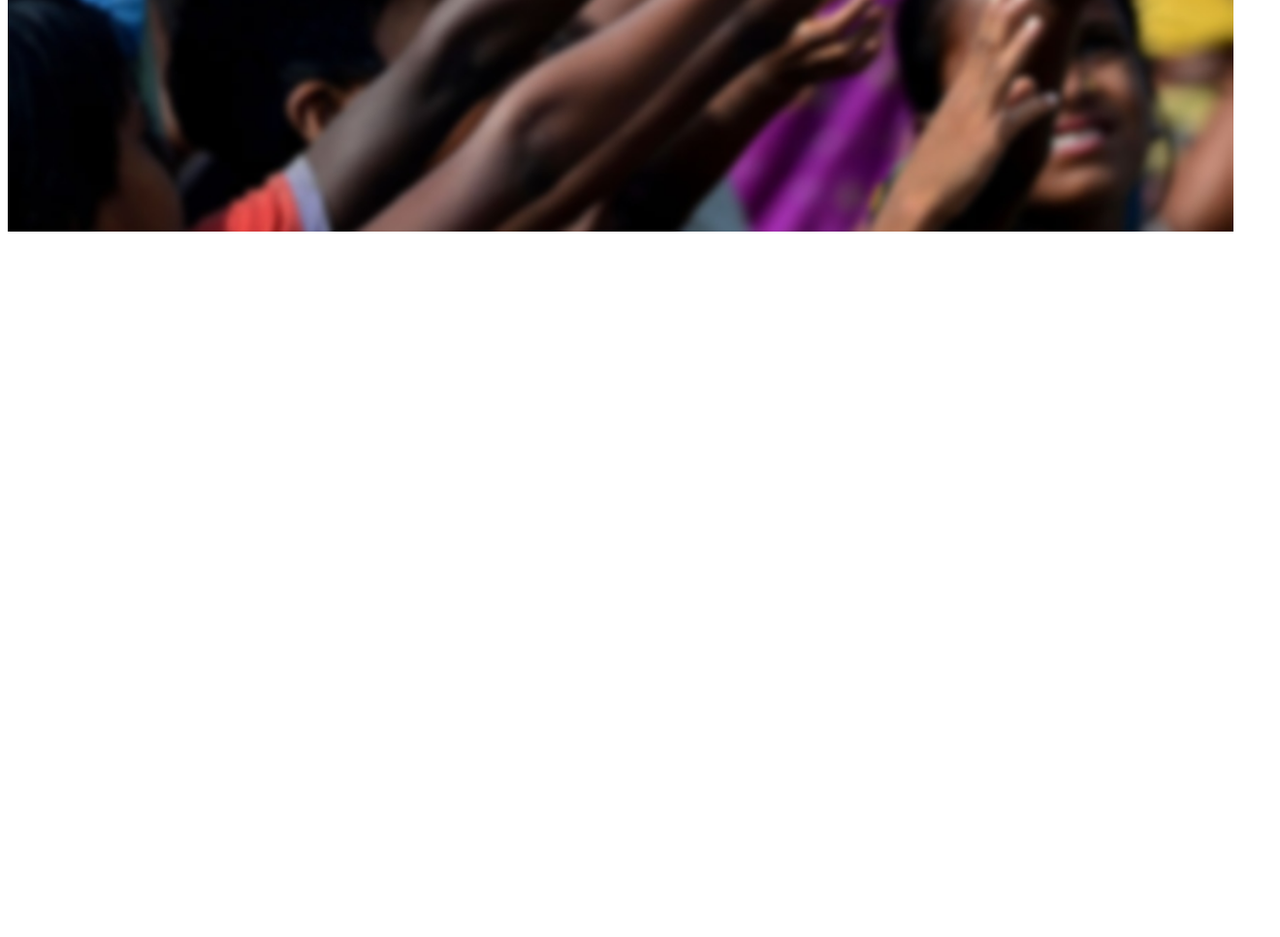
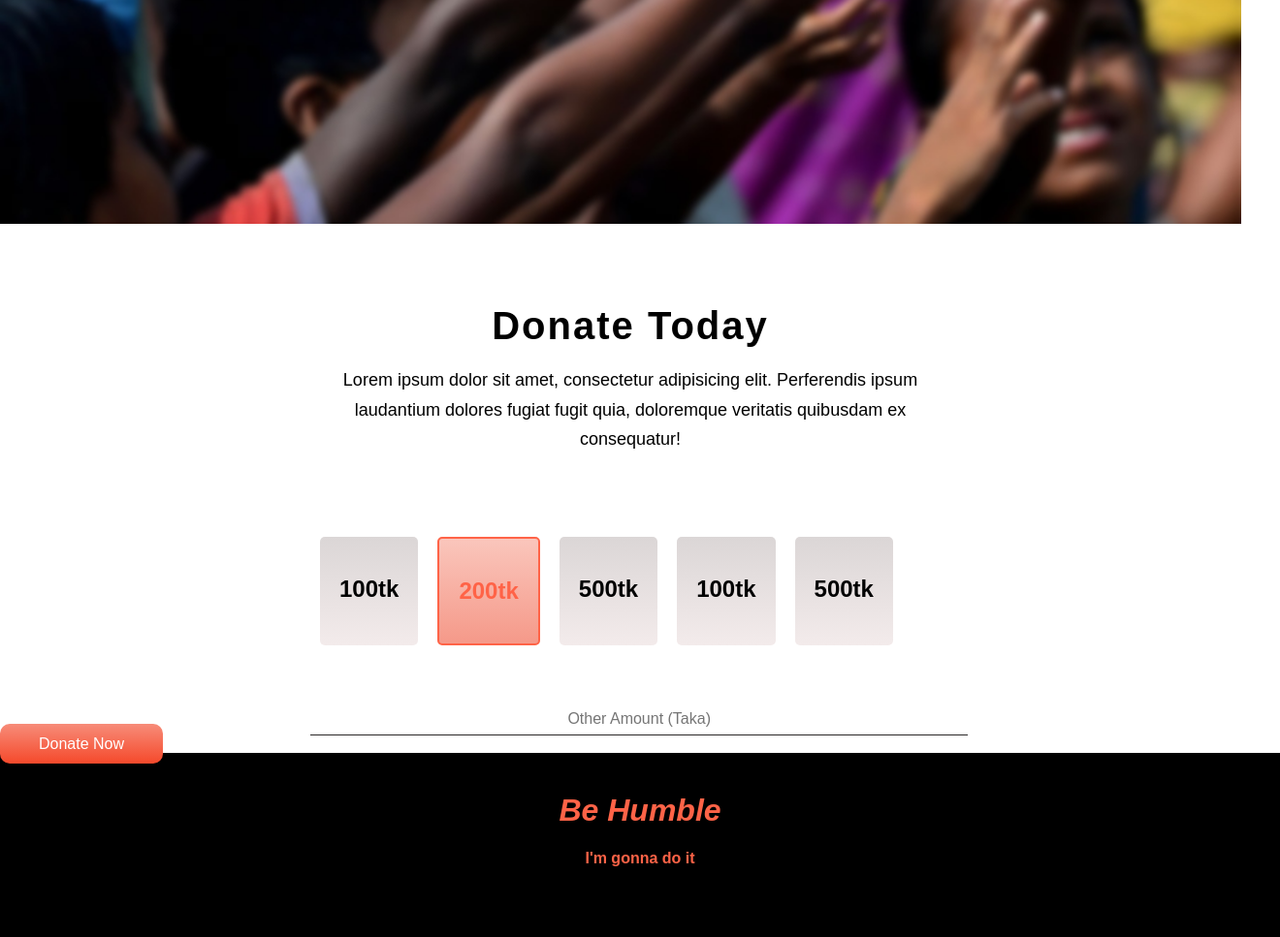
Before and after one commit to Shakib8448/assignment-1, a plain HTML site: page index.html in a window 1280 px wide. Shown: the part 569-1536 px from the top of the page at 97% size, 1320 px wide, since content can reach past the window. Before the commit the page ends 816 px from the top, so only its background shows below. Drawn offline with Linux system fonts and the light colour scheme; a web font is replaced by a local one.

Commit message:
ammount input box adde

```diff
--- a/index.html
+++ b/index.html
@@ -24,6 +24,38 @@
             </div>
         </div>
     </section>
+
+    <section>
+        <div class="donate-section">
+            <h1>Donate Today</h1>
+            <p>Lorem ipsum dolor sit amet, consectetur adipisicing elit. Perferendis ipsum laudantium dolores fugiat fugit quia, doloremque veritatis quibusdam ex consequatur!</p>
+        </div>
+        <div class="prize-box">
+            <div>
+                <h1>100tk</h1>
+            </div>
+            <div id="select-box">
+                <h1>200tk</h1>
+            </div>
+            <div>
+                <h1>500tk</h1>
+            </div>
+            <div>
+                <h1>100tk</h1>
+            </div>
+            <div>
+                <h1>500tk</h1>
+            </div>
+        </div>
+        <div>
+            <div><input class="input-box" type="text" placeholder="Other Amount (Taka)"></div>
+            <div><a class="link-button-2" href="">Donate Now</a></div>
+        </div>
+    </section>
+    <footer class="footer">
+        <h1 style="font-style: italic;">Be Humble</h1>
+        <h4>I'm gonna do it</h4>
+    </footer>
 </body>
 
 </html>
--- a/style.css
+++ b/style.css
@@ -3,6 +3,7 @@ body{
     font-family: 'Poppins', sans-serif;
     font-family: 'Roboto', sans-serif;
     font-family: 'Trispace', sans-serif;
+    margin: 0;
 }
 
 .background-image{
@@ -45,3 +46,68 @@ body{
     border-radius: 10px;
     color: white;
 }
+
+.donate-section{
+    width: 50%;
+    padding: 50px 10px;
+    margin-left: 25%;
+    text-align: center;
+}
+.donate-section h1{
+    font-size: 40px;
+    color: black;
+    font-weight: 900;
+    letter-spacing: 2px;
+    margin-bottom: 10px;
+}
+.donate-section p{
+    color: black;
+    margin-bottom: 25px;
+    font-size: 18px;
+    line-height: 1.7;
+    font-weight: 500;
+}
+.prize-box{
+    display: flex;
+    margin-left: 25%;
+}
+.prize-box div{
+    margin: 10px;
+    padding: 20px;
+    box-shadow: 1px;
+    border-radius: 5px;
+    background-image: linear-gradient(rgb(219, 214, 214),rgb(243, 235, 235));
+}
+#select-box{
+    border: 2px solid tomato;
+    color: tomato;
+    background-image: linear-gradient(rgb(250, 198, 188),rgb(245, 153, 137));
+}
+
+.input-box{
+    border: 0;
+    padding: 7px 0;
+    border-bottom: 1px solid rgb(43, 41, 41);
+    text-underline-offset: 2px;
+    margin-left: 25%;
+    margin-top: 50px;
+    width: 53%;
+    text-align: center;
+    font-size: medium;
+}
+.link-button-2{
+    background-image: linear-gradient(rgb(247, 140, 121),rgb(245, 73, 43));
+    padding: 12px 40px;
+    text-decoration: none;
+    border-radius: 10px;
+    color: white;
+}
+
+.footer{
+    background-color: black;
+    color: tomato;
+    text-align: center;
+    width: 100%;
+    height: 150px;
+    padding: 20px;
+}
```
